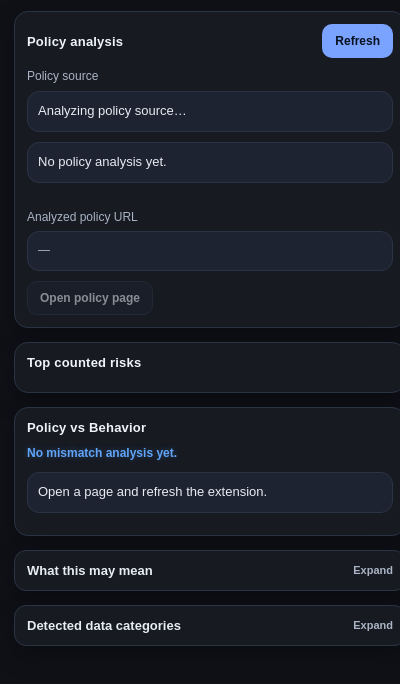
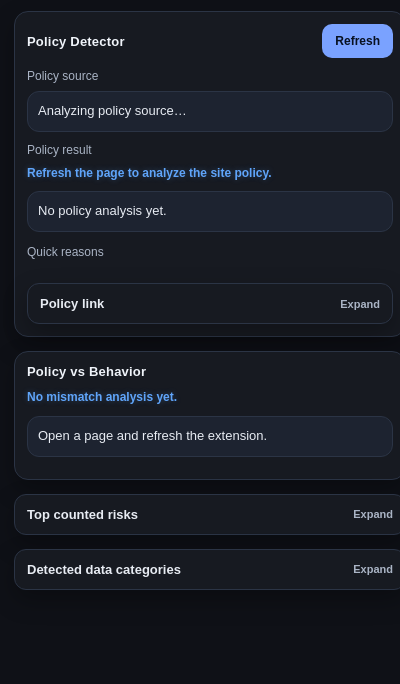
Before and after one commit to alfredomazon/Privacy-policy-analyzer, a browser extension: page popup.html in a window 400 px wide. Shown: the part 52-736 px from the top of the page. Drawn offline with Linux system fonts and the light colour scheme.

Commit message:
changed layout for easier use

```diff
--- a/popup.html
+++ b/popup.html
@@ -20,7 +20,7 @@
 
     <div id="policy-result-card" class="card">
       <div class="row-between">
-        <div class="section-title" style="margin-bottom: 0;">Policy analysis</div>
+        <div class="section-title" style="margin-bottom: 0;">Policy Detector</div>
         <button id="heuristic-refresh" class="primary" type="button">Refresh</button>
       </div>
 
@@ -36,17 +36,35 @@
       <div style="height: 10px;"></div>
 
       <div id="policy-summary-card">
-        <div id="heuristic-summary" class="summary-box">
-          No policy analysis yet.
+        <div class="small muted" style="margin-bottom: 6px;">Policy result</div>
+        <div id="heuristic-score" class="status-text status-blue">
+          Refresh the page to analyze the site policy.
         </div>
 
         <div style="height: 10px;"></div>
 
-        <div id="heuristic-score" class="status-text"></div>
+        <div id="heuristic-summary" class="summary-box">
+          No policy analysis yet.
+        </div>
       </div>
 
-      <div style="height: 10px;"></div>
+      <div style="height: 12px;"></div>
 
+      <div>
+        <div class="small muted" style="margin-bottom: 6px;">Quick reasons</div>
+        <div class="card inner-card">
+          <ul id="heuristic-reasons" class="clean-list"></ul>
+        </div>
+      </div>
+
+      <div style="height: 12px;"></div>
+
+      <details>
+        <summary>
+          <span>Policy link</span>
+          <span class="summary-caret">Expand</span>
+        </summary>
+        <div class="details-content">
           <div class="small muted" style="margin-bottom: 6px;">Analyzed policy URL</div>
           <div id="heuristic-link" class="link-box">—</div>
 
@@ -56,10 +74,7 @@
             <button id="heuristic-open" type="button" disabled>Open policy page</button>
           </div>
         </div>
-
-    <div class="card">
-      <div class="section-title">Top counted risks</div>
-      <div id="heuristic-findings"></div>
+      </details>
     </div>
 
     <div class="card" id="mismatch-card">
@@ -75,12 +90,12 @@
 
     <details>
       <summary>
-        <span>What this may mean</span>
+        <span>Top counted risks</span>
         <span class="summary-caret">Expand</span>
       </summary>
       <div class="details-content">
         <div class="card inner-card">
-          <ul id="heuristic-reasons" class="clean-list"></ul>
+          <div id="heuristic-findings"></div>
         </div>
       </div>
     </details>
```
Lines whose indentation alone changed are shown as unchanged.
